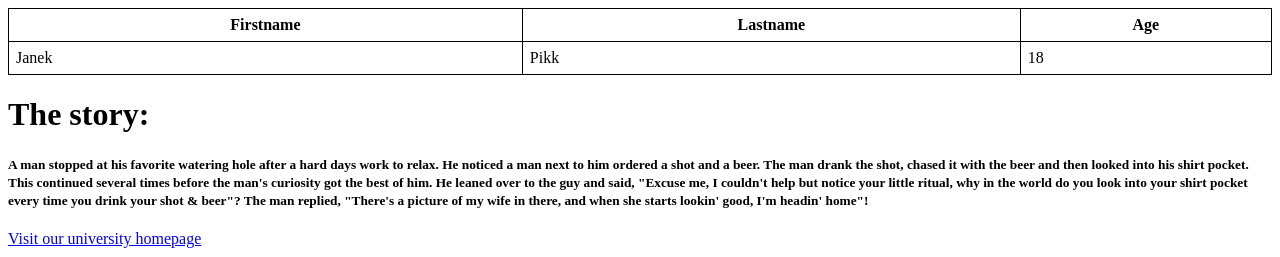
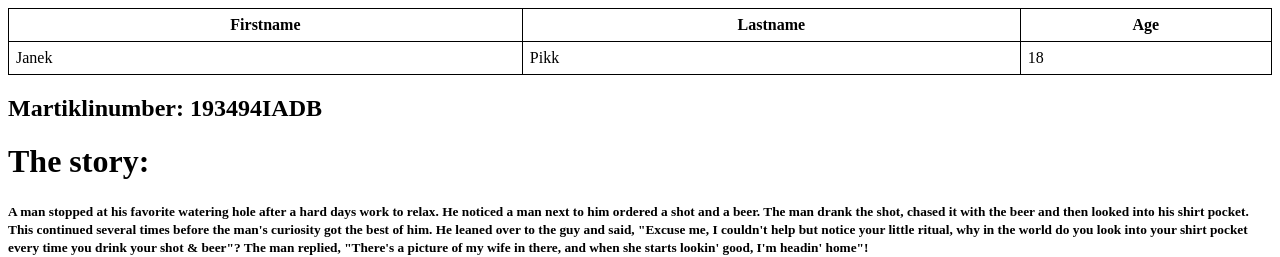
Before and after one commit to theycallmezenky/theycallmezenky.github.io, a plain HTML site: page index.html in a window 1280 px wide. Shown: the top 257 px of the page. Drawn offline with Linux system fonts and the light colour scheme.

Commit message:
Update index.html

```diff
--- a/index.html
+++ b/index.html
@@ -26,6 +26,7 @@ th, td {
     <td>18</td>
   </tr>
 </table>
+  <h2>Martiklinumber: 193494IADB</h2>
 <h1>The story:</h1>
   <h4><small>A man stopped at his favorite watering hole after a hard days work to relax. He noticed a man next to him ordered a shot and a beer. The man drank the shot, chased it with the beer and then looked into his shirt pocket. This continued several times before the man's curiosity got the best of him. He leaned over to the guy and said, "Excuse me, I couldn't help but notice your little ritual, why in the world do you look into your shirt pocket every time you drink your shot & beer"? The man replied, "There's a picture of my wife in there, and when she starts lookin' good, I'm headin' home"!
     </h4></small>
```
